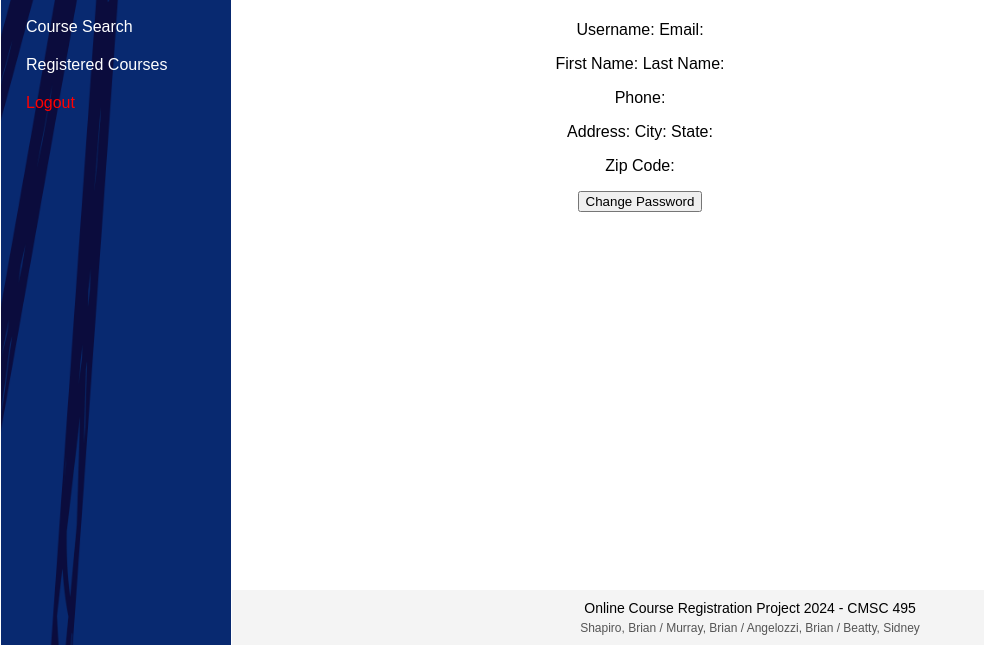
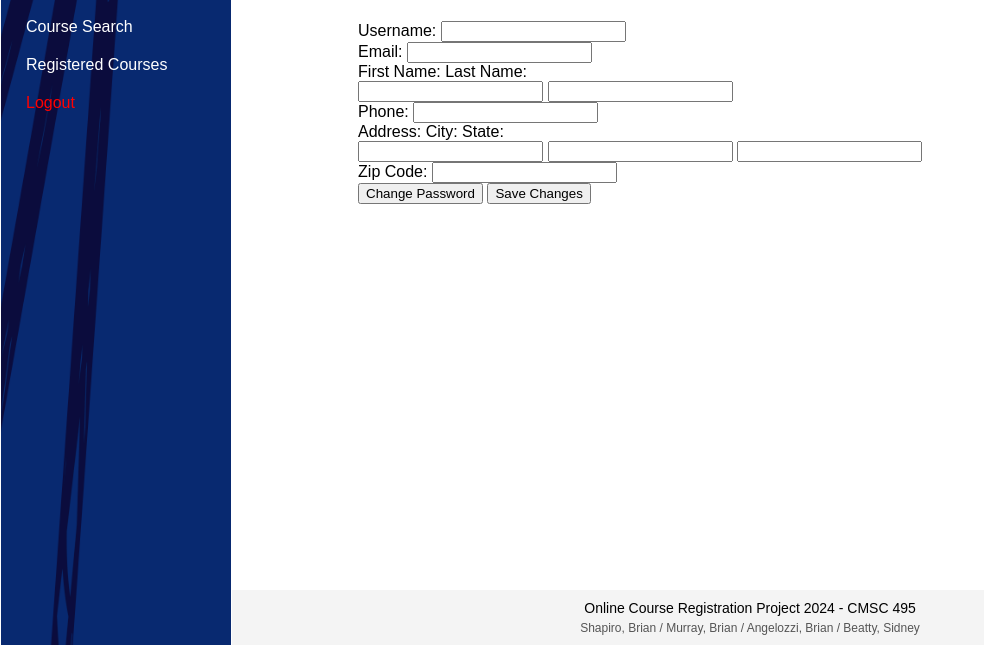
Before and after one commit to shapirobd/course_registration, a Flask app: page /profile in a window 1280 px wide. Shown: the part 155-800 px from the top of the page, without its empty margins (0-984 px from the left). Run offline with Flask 3, Linux system fonts and the light colour scheme; the visitor is signed in with stand-in values (Sample User, id 1); parts of the project's set-up code (start-up, migrations or seed data) failed here and were passed over.

Commit message:
Update profile.html

```diff
--- a/templates/profile.html
+++ b/templates/profile.html
@@ -6,55 +6,58 @@
 <div class="main-content" style="display: flex; flex-direction: column; align-items: center;">
     <h2>{{ student_name }}'s Profile</h2>
 
-    <!-- Username and Email Pair -->
+    <form method="POST" action="/update_profile" style="width: 100%; max-width: 600px;">
+        <!-- Username (locked/uneditable) -->
         <div class="field-pair">
             <label for="username">Username:</label>
-        <label for="email">Email:</label>
-    </div>
-    <div class="field-pair">
-        <p id="username">{{ username }}</p>
-        <p id="email">{{ email }}</p>
+            <input type="text" id="username" name="username" value="{{ username }}" readonly>
         </div>
 
-    <!-- First Name and Last Name Pair -->
+        <!-- Email -->
+        <div class="field-pair">
+            <label for="email">Email:</label>
+            <input type="email" id="email" name="email" value="{{ email }}" required>
+        </div>
+
+        <!-- First Name and Last Name -->
         <div class="field-pair">
             <label for="first_name">First Name:</label>
             <label for="last_name">Last Name:</label>
         </div>
         <div class="field-pair">
-        <p id="first_name">{{ first_name }}</p>
-        <p id="last_name">{{ last_name }}</p>
+            <input type="text" id="first_name" name="first_name" value="{{ first_name }}" required>
+            <input type="text" id="last_name" name="last_name" value="{{ last_name }}" required>
         </div>
 
         <!-- Phone -->
         <div class="field-single">
             <label for="phone">Phone:</label>
-    </div>
-    <div class="field-single">
-        <p id="phone">{{ phone }}</p>
+            <input type="text" id="phone" name="phone" value="{{ phone }}">
         </div>
 
-    <!-- Address, City, State Group -->
+        <!-- Address, City, State -->
         <div class="field-group">
             <label for="address">Address:</label>
             <label for="city">City:</label>
             <label for="state">State:</label>
         </div>
         <div class="field-group">
-        <p id="address">{{ address }}</p>
-        <p id="city">{{ city }}</p>
-        <p id="state">{{ state }}</p>
+            <input type="text" id="address" name="address" value="{{ address }}">
+            <input type="text" id="city" name="city" value="{{ city }}">
+            <input type="text" id="state" name="state" value="{{ state }}">
         </div>
 
         <!-- Zip Code -->
         <div class="field-single">
             <label for="zip_code">Zip Code:</label>
-    </div>
-    <div class="field-single">
-        <p id="zip_code">{{ zip_code }}</p>
+            <input type="text" id="zip_code" name="zip_code" value="{{ zip_code }}">
         </div>
 
-    <!-- Change Password Button -->
-    <button onclick="window.location.href='/change_password';" class="profile-btn">Change Password</button>
+        <!-- Change Password -->
+        <button type="button" onclick="window.location.href='/change_password';" class="profile-btn">Change Password</button>
+
+        <!-- Save Changes Button -->
+        <button type="submit" class="profile-btn">Save Changes</button>
+    </form>
 </div>
 {% endblock %}
```
Lines whose indentation alone changed are shown as unchanged.
